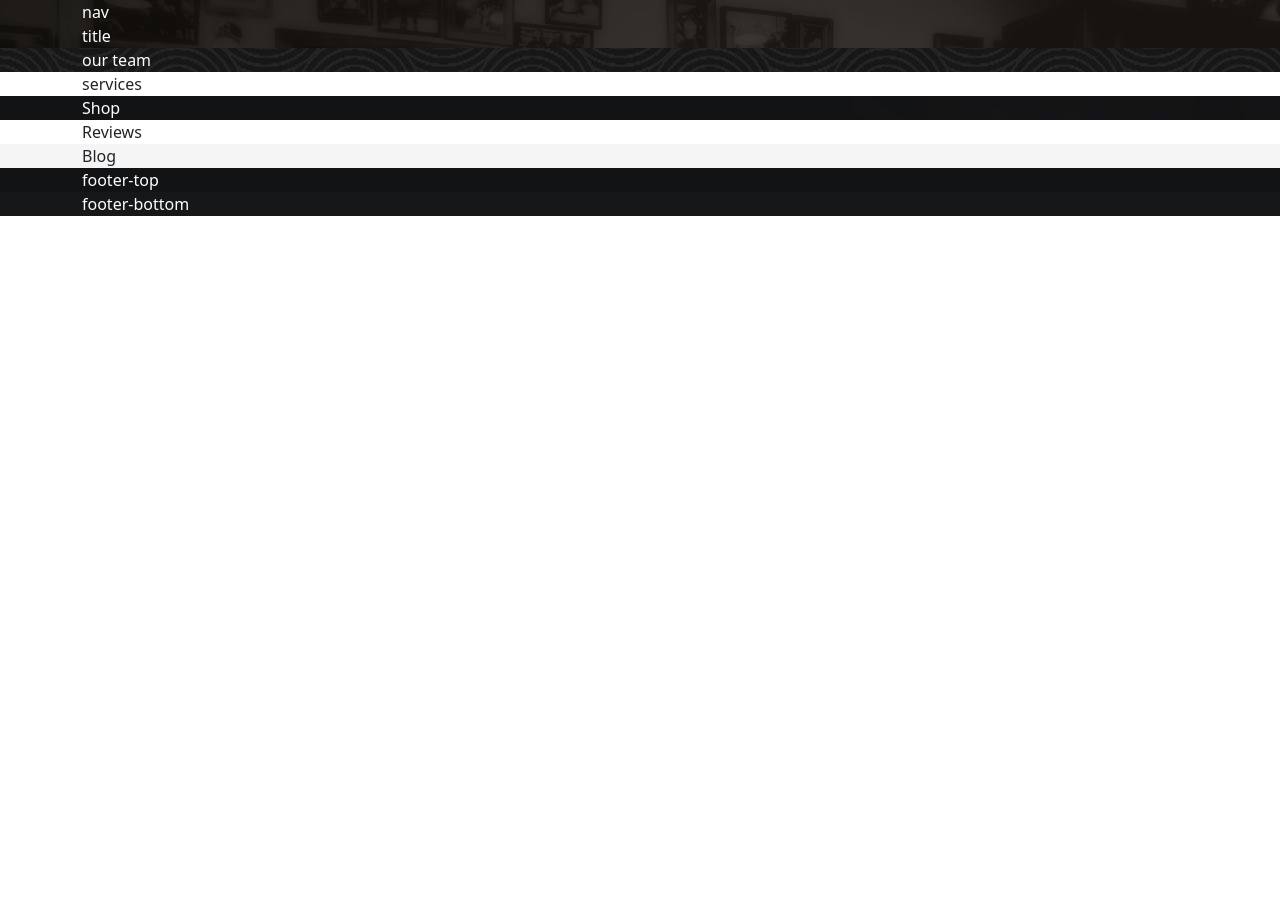
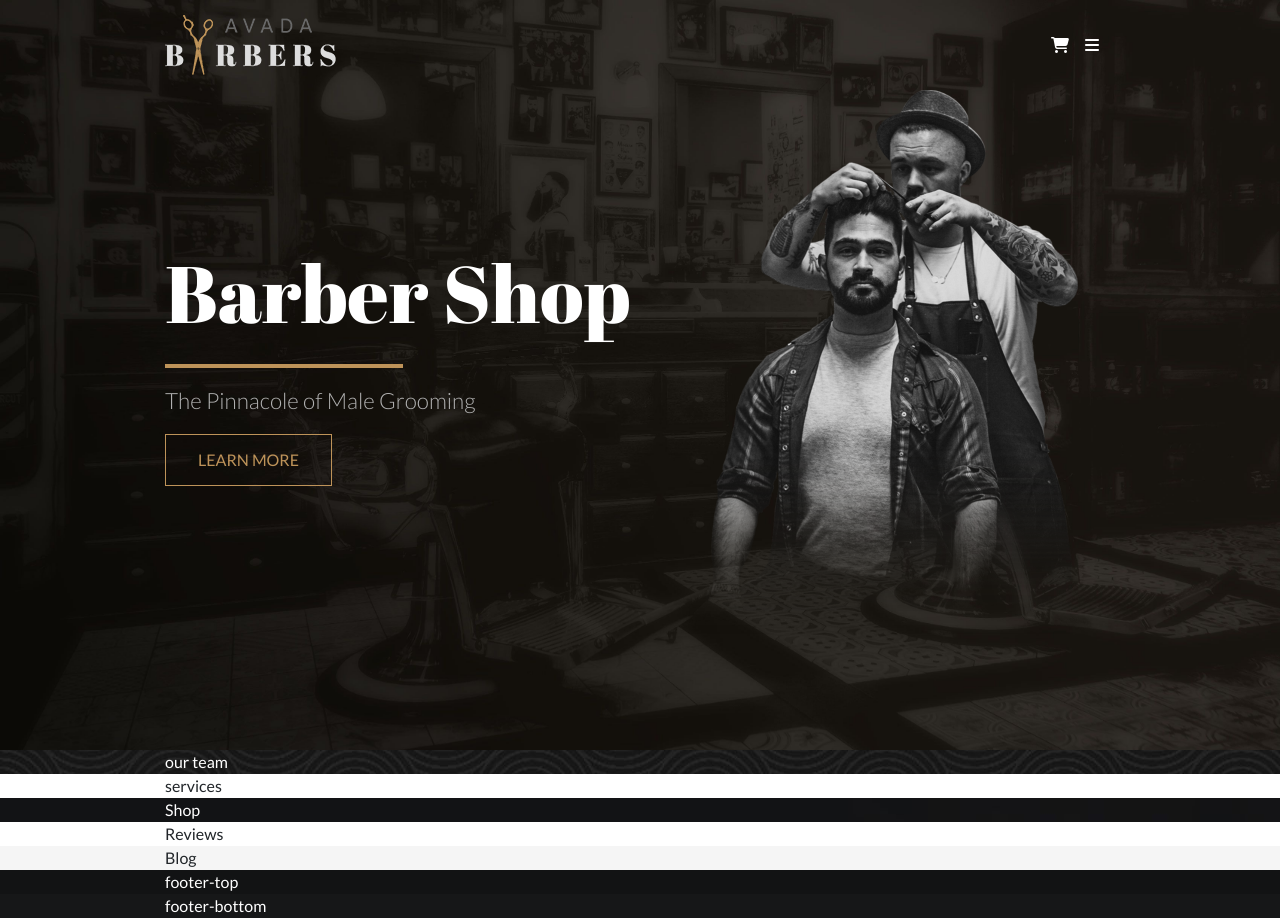
Before and after one commit to itschiaras/proj-html-vuejs, a Vue app: page / in a window 1280 px wide. Before the commit the page ends 800 px from the top, so only its background shows below. Built offline with nearby package versions, Linux system fonts and the light colour scheme.

Commit message:
header complete

```diff
--- a/index.html
+++ b/index.html
@@ -2,9 +2,9 @@
 <html lang="en">
   <head>
     <meta charset="UTF-8">
-    <link rel="icon" href="/favicon.ico">
+    <link rel="icon" href="">
     <meta name="viewport" content="width=device-width, initial-scale=1.0">
-    <title>Vite App</title>
+    <title>Avada Barbers</title>
   </head>
   <body>
     <div id="app"></div>
--- a/src/assets/styles/general.scss
+++ b/src/assets/styles/general.scss
@@ -4,3 +4,17 @@ $fa-font-path: '../webfonts';
 @import '@fortawesome/fontawesome-free/scss/regular.scss';
 
 @import 'bootstrap/scss/bootstrap';
+@import url('https://fonts.googleapis.com/css2?family=Abril+Fatface&family=Lato:wght@300;400;700&display=swap');
+
+.ms-container {
+    width: 950px;
+}
+
+* {
+    font-family: 'Lato', sans-serif;
+}
+
+:root {
+    --primary-color: #be9359;
+
+}
--- a/src/components/BlogPostsSection.vue
+++ b/src/components/BlogPostsSection.vue
@@ -1,5 +1,5 @@
 <template>
-    <div class="container">
+    <div class="ms-container mx-auto">
         Blog
     </div>
 </template>
--- /dev/null
+++ b/src/components/CustomizedButton.vue
@@ -0,0 +1,26 @@
+<template>
+    <a href="" class="text-uppercase">
+        <p class="m-0">{{ text }}</p>
+    </a>
+</template>
+
+<script>
+    export default {
+        name: 'CustomizedButton',
+        props: ['text']
+    }
+</script>
+
+<style lang="scss" scoped>
+a {
+    border: 1px solid var(--primary-color);
+    text-decoration: none;
+    color: var(--primary-color);
+    padding: .8rem 2rem;
+    transition: .5s all;
+    &:hover {
+        color: #855f2d;
+        border-color: #855f2d;
+    }
+}
+</style>
--- a/src/components/FooterComponent.vue
+++ b/src/components/FooterComponent.vue
@@ -1,13 +1,13 @@
 <template>
     <footer>
         <div class="" id="footer-top">
-            <div class="container">
+            <div class="ms-container mx-auto">
                 footer-top
             </div>
 
         </div>
         <div id="footer-bottom">
-            <div class="container">
+            <div class="ms-container mx-auto">
                 footer-bottom
             </div>
 
--- a/src/components/HeaderComponent.vue
+++ b/src/components/HeaderComponent.vue
@@ -1,27 +1,65 @@
 <template>
     <header>
-        <div class="container">
-            <nav>
-            nav
-        </nav>
-        <div>
-            title
-        </div>
+
+        <div class="ms-container mx-auto">
+            <nav class="d-flex align-items-center justify-content-between">
+                <img src="../assets/images/avadabarbers-logo-x1.png" alt="">
+                <div>
+                    <a href=""><i class="fa-solid fa-cart-shopping"></i></a>
+                    <a href=""><i class="fa-solid fa-bars"></i></a>
+
+                </div>
+            </nav>
+            <div class="d-flex">
+                <div class="w-50 d-flex flex-column justify-content-center align-items-start">
+                    <h1>Barber Shop</h1>
+                    <hr class="w-50">
+                    <p>The Pinnacole of Male Grooming</p>
+                    <CustomizedButton :text="'learn more'"/>
+                </div>
+                <div class="w-50 text-center">
+                    <img src="../assets/images/avadabarbers_hero_focalmirror-400x550.png" alt="">
+                </div>
+            </div>
         </div>
 
     </header>
 </template>
 
 <script>
-    export default {
-        name: 'HeaderComponent'
-    }
+import CustomizedButton from '../components/CustomizedButton.vue'
+export default {
+    name: 'HeaderComponent',
+    components: {CustomizedButton}
+}
 </script>
 
 <style lang="scss" scoped>
 header {
     background-image: url(../assets/images/avadabarbers-homepage-hero-bg.jpg);
     background-size: cover;
-    color: white
+    color: white;
+    height: 750px;
+    nav {
+        height: 90px;
+    }
+    i {
+        color: white;
+        margin-right: 1rem;
+    }
+    h1 {
+        font-family: 'Abril Fatface', cursive;
+        font-size: 5rem;
+    }
+    hr {
+        border-top: .3rem solid;
+        color: var(--primary-color);
+        opacity: 1;
+    }
+    p {
+        color: #b0b0b0;
+        font-weight: 300;
+        font-size: 1.4rem
+    }
 }
 </style>
--- a/src/components/OurTeamSection.vue
+++ b/src/components/OurTeamSection.vue
@@ -1,5 +1,5 @@
 <template>
-    <div class="container">
+    <div class="ms-container mx-auto">
         our team
     </div>
 </template>
--- a/src/components/ReviewsSection.vue
+++ b/src/components/ReviewsSection.vue
@@ -1,5 +1,5 @@
 <template>
-    <div class="container">
+    <div class="ms-container mx-auto">
         Reviews
     </div>
 </template>
--- a/src/components/ServicesSection.vue
+++ b/src/components/ServicesSection.vue
@@ -1,5 +1,5 @@
 <template>
-    <div class="container">
+    <div class="ms-container mx-auto">
         services
     </div>
 </template>
--- a/src/components/ShopSection.vue
+++ b/src/components/ShopSection.vue
@@ -1,5 +1,5 @@
 <template>
-    <div class="container">
+    <div class="ms-container mx-auto">
         Shop
     </div>
 </template>
```
Also changed, not shown: 1 other file (tests, documents, lock files or other folders).
